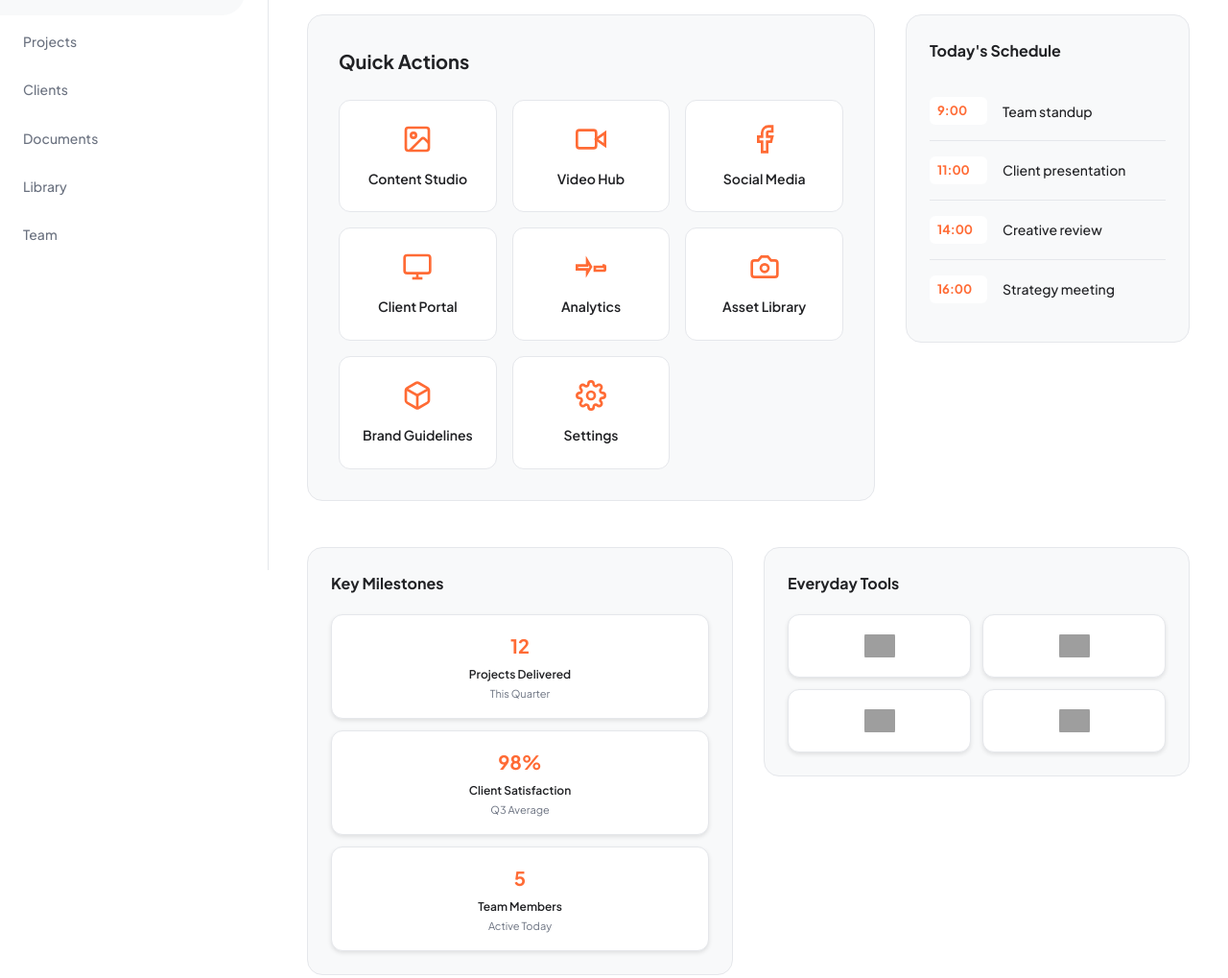
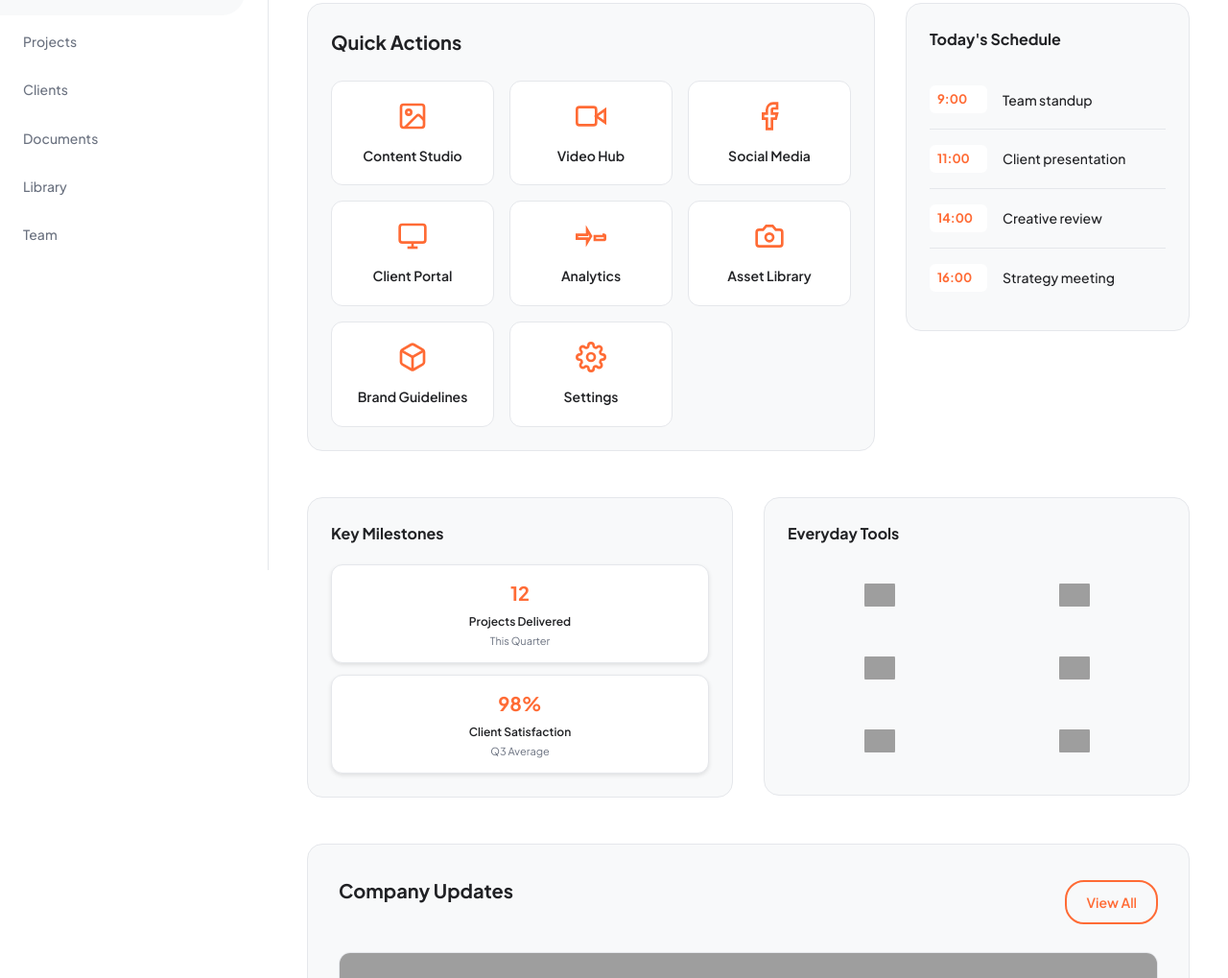
Before and after one commit to Bridgetamana/thehive-intranet, a plain HTML site: page index.html in a window 1280 px wide. Shown: the part 206-1225 px from the top of the page at 96% size. Drawn offline with Linux system fonts and the light colour scheme; grey boxes are pictures that could not be loaded.

Commit message:
refactor: update milestone section and adjust styling for consistency

```diff
--- a/index.html
+++ b/index.html
@@ -291,11 +291,6 @@
                 <div class="milestone-label">Client Satisfaction</div>
                 <div class="milestone-period">Q3 Average</div>
               </div>
-              <div class="milestone-item">
-                <div class="milestone-number">5</div>
-                <div class="milestone-label">Team Members</div>
-                <div class="milestone-period">Active Today</div>
-              </div>
             </div>
           </div>
 
@@ -316,12 +311,24 @@
                 />
               </a>
               <a href="https://claude.ai" target="_blank" class="tool-item">
-                <img src="https://logo.clearbit.com/chatgpt.com" alt="Claude" />
+                <img src="https://logo.clearbit.com/anthropic.ai" alt="Claude" />
               </a>
               <a href="https://semrush.com" target="_blank" class="tool-item">
                 <img
                   src="https://logo.clearbit.com/semrush.com"
                   alt="SEMrush"
+                />
+              </a>
+              <a href="https://asana.com" target="_blank" class="tool-item">
+                <img
+                  src="https://logo.clearbit.com/asana.com"
+                  alt="Asana"
+                />
+              </a>
+              <a href="https://buffer.com" target="_blank" class="tool-item">
+                <img
+                  src="https://logo.clearbit.com/buffer.com"
+                  alt="Buffer"
                 />
               </a>
             </div>
--- a/style.css
+++ b/style.css
@@ -371,7 +371,7 @@ img {
 }
 
 .hero-section {
-  margin-bottom: 48px;
+  margin-bottom: 36px;
 }
 
 .hero-greeting {
@@ -399,7 +399,7 @@ img {
   background-color: var(--bg-secondary);
   border: 1px solid var(--border);
   border-radius: 16px;
-  padding: 32px;
+  padding: 24px;
 }
 
 .section-title {
@@ -419,7 +419,7 @@ img {
   display: flex;
   flex-direction: column;
   align-items: center;
-  padding: 24px 16px;
+  padding: 20px 16px;
   border: 1px solid var(--border);
   border-radius: 12px;
   background-color: var(--bg-primary);
@@ -1061,7 +1061,7 @@ img {
 
 .milestone-item {
   text-align: center;
-  padding: 16px 12px;
+  padding: 13px 12px;
   border: 1px solid var(--border);
   border-radius: 12px;
   background-color: var(--bg-primary);
@@ -1069,12 +1069,6 @@ img {
   box-shadow: 0 2px 4px rgba(0, 0, 0, 0.1);
 }
 
-.milestone-item:hover {
-  transform: translateY(-2px);
-  box-shadow: 0 4px 12px rgba(0, 0, 0, 0.15);
-  border-color: var(--accent);
-}
-
 .milestone-number {
   font-size: 20px;
   font-weight: 700;
@@ -1155,20 +1149,12 @@ img {
   align-items: center;
   justify-content: center;
   padding: 16px;
-  border: 1px solid var(--border);
-  border-radius: 12px;
-  background-color: var(--bg-primary);
-  text-decoration: none;
   color: var(--text-primary);
   transition: all 0.2s ease;
-  box-shadow: 0 2px 4px rgba(0, 0, 0, 0.1);
 }
 
 .tool-item:hover {
-  border-color: var(--accent);
-  background-color: var(--bg-lighter);
   transform: translateY(-2px);
-  box-shadow: 0 4px 12px rgba(0, 0, 0, 0.15);
 }
 
 .tool-item img {
```
